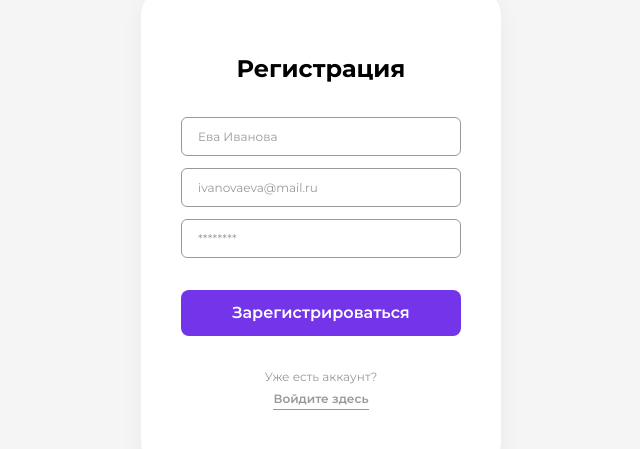
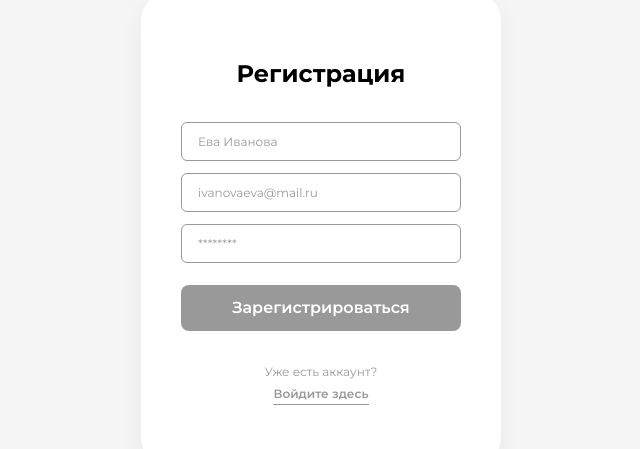
Before and after one commit to Nmidnight/skypro-wallet, a React (Vite) app: page /signup in a window 1280 px wide. Shown: the part 171-620 px from the top of the page, without its empty margins (319-959 px from the left). Built offline with nearby package versions, Linux system fonts and the light colour scheme.

Commit message:
save: перед гитпулом изменений от коллеги

```diff
--- a/package.json
+++ b/package.json
@@ -16,6 +16,7 @@
     "react-day-picker": "^9.13.2",
     "react-dom": "^19.2.0",
     "react-router-dom": "^7.13.0",
+    "react-toastify": "^11.0.5",
     "styled-components": "^6.3.9"
   },
   "devDependencies": {
--- a/src/App.jsx
+++ b/src/App.jsx
@@ -1,12 +1,27 @@
-// Добавил импорт глобальных стилей
 import { GlobalStyles } from "./styles/GlobalStyles";
 import { AppRoutes } from "./routes/AppRoutes";
+// 1. Импортируем контейнер и базовые стили библиотеки
+import { ToastContainer } from 'react-toastify';
+import 'react-toastify/dist/ReactToastify.css';
 
 function App() {
   return (
     <>
       <GlobalStyles />
       <AppRoutes />
+      {/* 2. Добавляем контейнер в конец, чтобы уведомления всплывали поверх всего */}
+      <ToastContainer
+        position="top-right"
+        autoClose={5000}
+        hideProgressBar={false}
+        newestOnTop={false}
+        closeOnClick
+        rtl={false}
+        pauseOnFocusLoss
+        draggable
+        pauseOnHover
+        theme="light"
+      />
     </>
   )
 }
--- a/src/pages/SignupPage.jsx
+++ b/src/pages/SignupPage.jsx
@@ -2,6 +2,7 @@ import React, { useState } from 'react';
 import styled from 'styled-components';
 import { ButtonDefault } from "../components/Button/Button.styled";
 import { Input } from "../components/Input/Input";
+
 
 const PageWrapper = styled("div")({
   display: 'flex',
@@ -32,6 +33,15 @@ const Title = styled("h1")({
   color: '#000'
 });
 
+const ErrorMessage = styled("p")({
+  color: "#FF4D4D",
+  fontSize: "12px",
+  fontFamily: "'Montserrat', sans-serif",
+  margin: "0 0 10px 0",
+  textAlign: "center",
+  lineHeight: "140%"
+});
+
 const FooterText = styled("p")({
   fontFamily: "'Montserrat', sans-serif",
   fontSize: '12px',
@@ -60,6 +70,10 @@ export function SignupPage() {
   const [email, setEmail] = useState('');
   const [password, setPassword] = useState('');
 
+  // Состояние для ошибки от "сервера"
+  const [serverError, setServerError] = useState(null);
+
+  // Валидация полей
   const isNameValid = name.length > 2;
   const isEmailValid = /^[^\s@]+@[^\s@]+\.[^\s@]+$/.test(email);
   const isPasswordValid = password.length >= 8;
@@ -68,12 +82,26 @@ export function SignupPage() {
   const emailError = email.length > 0 && !isEmailValid;
   const passwordError = password.length > 0 && !isPasswordValid;
 
-  const isButtonDisabled = nameError || emailError || passwordError;
+  // Кнопка заблокирована, если есть ошибки или поля пустые
+  const isButtonDisabled = nameError || emailError || passwordError || !name || !email || !password;
 
   const handleSubmit = (e) => {
     e.preventDefault();
-    if (!isButtonDisabled && isNameValid && isEmailValid && isPasswordValid) {
-      console.log("Регистрация:", { name, email, password });
+    setServerError(null); // Сбрасываем старую ошибку перед проверкой
+
+    if (!isButtonDisabled) {
+      console.log("Отправка данных на регистрацию:", { name, email, password });
+
+      // Имитация базы данных существующих пользователей для проверки правки
+      const existingEmails = ['admin@mail.ru', 'ivanovaeva@mail.ru'];
+
+      if (existingEmails.includes(email.toLowerCase())) {
+        // ПРАВКА: Вывод сообщения, если пользователь уже есть
+        setServerError("Пользователь с таким именем или Эл.почтой уже зарегистрирован");
+      } else {
+        alert("Регистрация прошла успешно!");
+        // Здесь в будущем будет переход: navigate('/signin');
+      }
     }
   };
 
@@ -86,7 +114,10 @@ export function SignupPage() {
           type="text"
           placeholder="Ева Иванова"
           value={name}
-          onChange={(e) => setName(e.target.value)}
+          onChange={(e) => {
+            setName(e.target.value);
+            if (serverError) setServerError(null);
+          }}
           isSuccess={isNameValid}
           isError={nameError}
           errorMsg="Имя слишком короткое"
@@ -96,7 +127,10 @@ export function SignupPage() {
           type="email"
           placeholder="ivanovaeva@mail.ru"
           value={email}
-          onChange={(e) => setEmail(e.target.value)}
+          onChange={(e) => {
+            setEmail(e.target.value);
+            if (serverError) setServerError(null);
+          }}
           isSuccess={isEmailValid}
           isError={emailError}
           errorMsg="Введите корректный email"
@@ -106,17 +140,23 @@ export function SignupPage() {
           type="password"
           placeholder="********"
           value={password}
-          onChange={(e) => setPassword(e.target.value)}
+          onChange={(e) => {
+            setPassword(e.target.value);
+            if (serverError) setServerError(null);
+          }}
           isSuccess={isPasswordValid}
           isError={passwordError}
           errorMsg="Упс! Введенные данные некорректны."
         />
 
+        {/* Вывод серверной ошибки над кнопкой */}
+        {serverError && <ErrorMessage>{serverError}</ErrorMessage>}
+
         <ButtonDefault
           type="submit"
-          style={{ marginTop: '20px' }}
-          disabled={isButtonDisabled}   /* Отключает клик */
-          $disabled={isButtonDisabled}  /* МЕНЯЕТ ЦВЕТ НА СЕРЫЙ */
+          style={{ marginTop: '10px' }}
+          disabled={isButtonDisabled}
+          $disabled={isButtonDisabled}
         >
           Зарегистрироваться
         </ButtonDefault>
```
Also changed, not shown: 1 other file (tests, documents, lock files or other folders).
